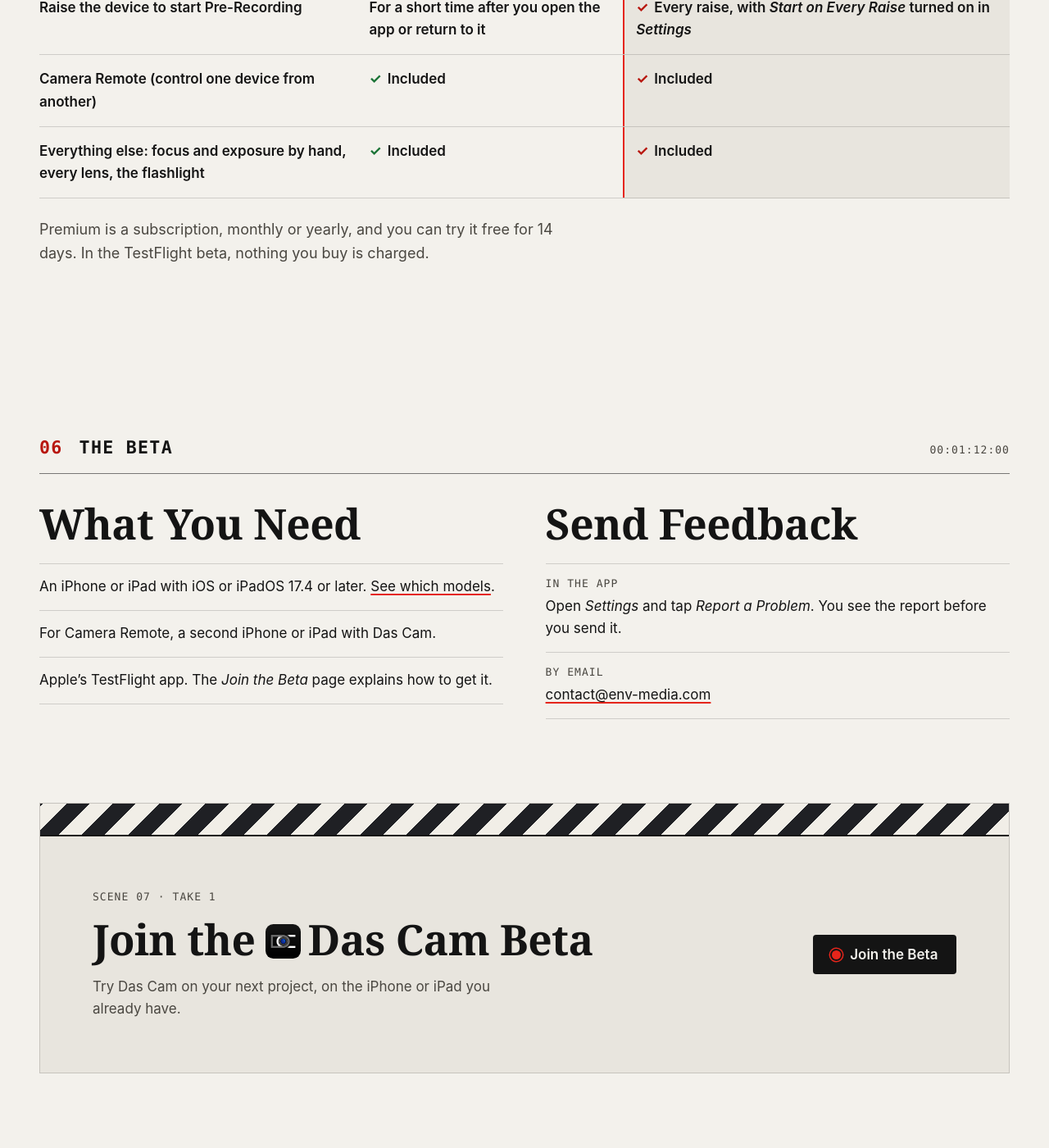
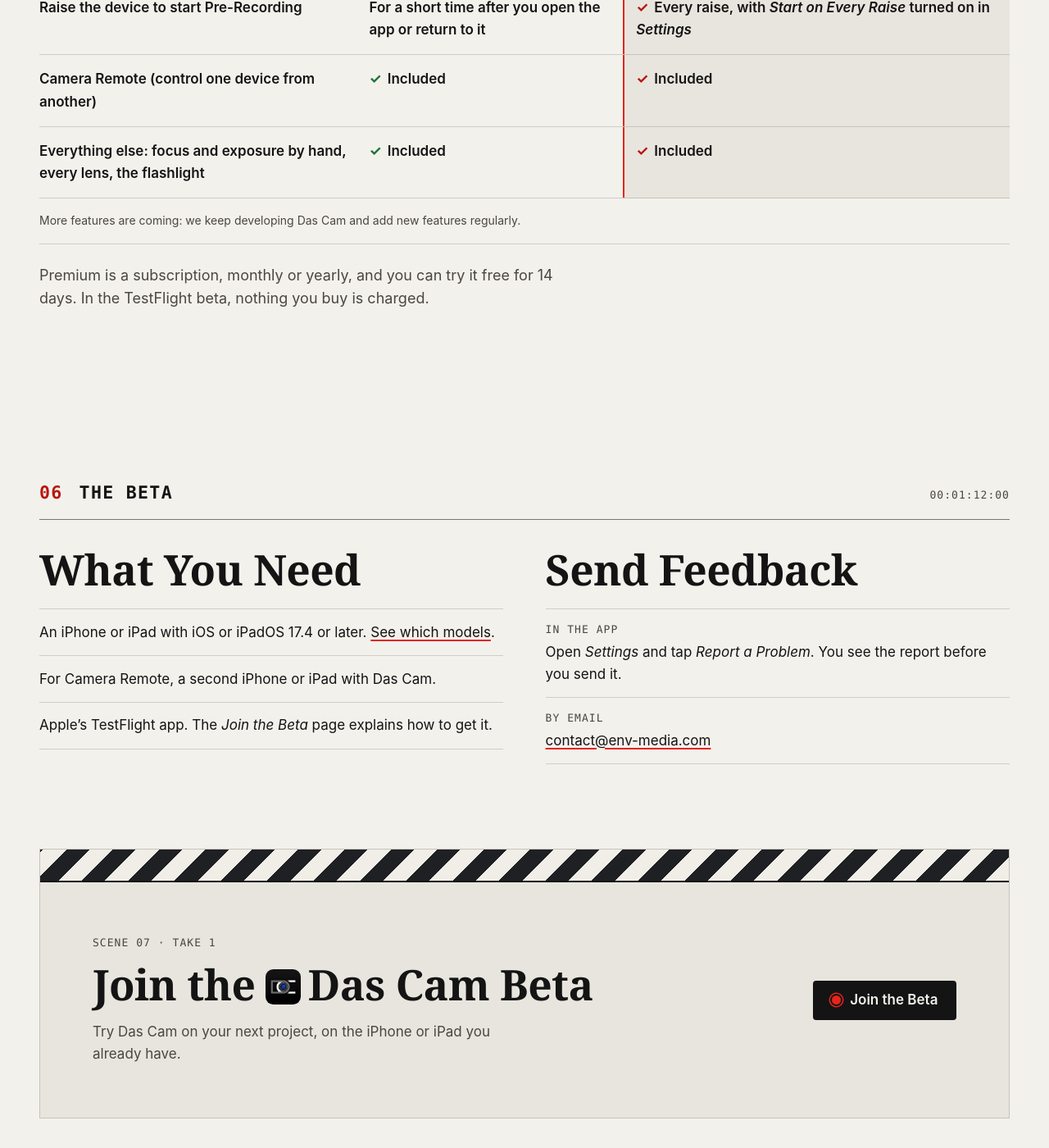
Before and after one commit to env-media/das-cam, a Jekyll site: the page index.html, which Jekyll copies as it is, in a window 1280 px wide and 1400 px high, scrolled down 6948 px. Shown: the whole window at 82% size. Built offline with Jekyll 4.4.1, drawn with Linux system fonts in a browser that asks for light colours.

Commit message:
WEB-MORE1: the table's last row says more features are coming (AJ)
- AJ: the Free and Premium table should say, quietly, that development goes
  on and new features come regularly. A last row (the table's footer, across
  all three columns, no ticks) reads "More features are coming: we keep
  developing Das Cam and add new features regularly." in small muted text
  (ink-2, 8.2:1 light and 7.0:1 dark). It promises no dates.
- Generated by DSC's premium-table.py (a MORE constant and three rules; on a
  phone the row spans both columns and has no column label).

Co-Authored-By: Claude Opus 5.5 (1M context, M4 lane, DSC M4 arbiter #74's website helper, session f1efe9fa) <noreply@anthropic.com>

```diff
--- a/assets/site.css
+++ b/assets/site.css
@@ -857,6 +857,7 @@ html.lb-open { overflow: hidden; }
 .tiers td.premium .tick { color: var(--red-text); }
 .tiers td.free { color: var(--ink); font-weight: 600; }
 .tiers td.free .tick { color: var(--green); }
+.tiers td.more { font-size: 0.875rem; color: var(--ink-2); }
 .tiers + .intro { margin-top: 1.5rem; }
 @media (max-width: 40rem) {
   /* The header row stays on a phone, so the price shows; its Feature cell is for screen readers only. */
@@ -876,5 +877,7 @@ html.lb-open { overflow: hidden; }
     text-transform: uppercase;
   }
   .tiers td.premium::before { color: var(--red-text); }
+  .tiers td.more { grid-column: 1 / -1; }
+  .tiers td.more::before { content: none; }
 }
 /* SITE-TABLE1 end */
--- a/index.html
+++ b/index.html
@@ -275,6 +275,7 @@
           <tr id="tier-cameraRemote"><th scope="row">Camera Remote (control one device from another)</th><td class="free" data-label="Free"><span class="tick" aria-hidden="true">&#10003;</span>Included</td><td class="premium" data-label="Premium"><span class="tick" aria-hidden="true">&#10003;</span>Included</td></tr>
           <tr id="tier-everythingElse"><th scope="row">Everything else: focus and exposure by hand, every lens, the flashlight</th><td class="free" data-label="Free"><span class="tick" aria-hidden="true">&#10003;</span>Included</td><td class="premium" data-label="Premium"><span class="tick" aria-hidden="true">&#10003;</span>Included</td></tr>
         </tbody>
+        <tfoot><tr><td colspan="3" class="more">More features are coming: we keep developing Das Cam and add new features regularly.</td></tr></tfoot>
       </table>
       <p class="intro">Premium is a subscription, monthly or yearly, and you can try it free for 14 days. In the TestFlight beta, nothing you buy is charged.</p>
     </div>
```
